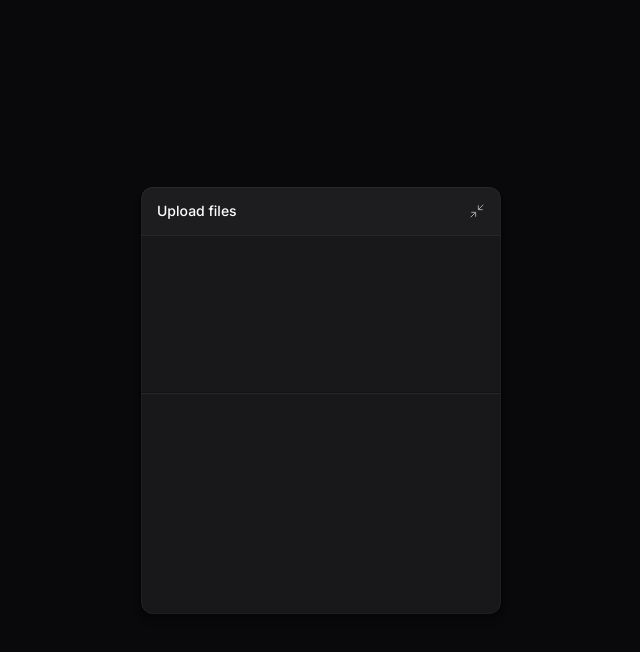
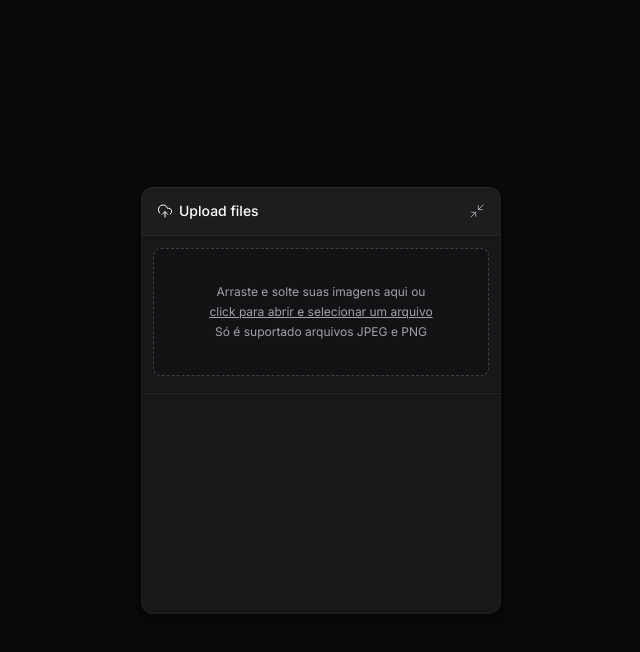
Before and after one commit to EuNetu/UWS-FRONTEND, a React (Vite) app: page / in a window 1280 px wide. Both pictures are taken after a click on the button "Upload files". Shown: the top 652 px of the page, without its empty margins (319-959 px from the left). Built offline with nearby package versions, Linux system fonts and the light colour scheme; a web font is replaced by a local one.

Commit message:
feat: Dropzone e título

```diff
--- a/package.json
+++ b/package.json
@@ -14,6 +14,7 @@
     "lucide-react": "^0.523.0",
     "react": "^19.1.0",
     "react-dom": "^19.1.0",
+    "react-dropzone": "^14.3.8",
     "tailwind-variants": "^1.0.0"
   },
   "devDependencies": {
--- a/src/components/upload-widget-dropzone.tsx
+++ b/src/components/upload-widget-dropzone.tsx
@@ -1,5 +1,31 @@
+import { useDropzone } from "react-dropzone"
+
 export function UploadWidgetDropzone() {
+    const { getRootProps, getInputProps, isDragActive } = useDropzone({
+        multiple: true,
+        accept: {
+            'image/jpeg': [],
+            'image/png': [],
+        },
+        onDrop(acceptedFiles) {
+            console.log(acceptedFiles)
+        }
+    })
     return (
-        <div className="px-3 h-32"></div>
+        <div className="px-3 flex flex-col gap-3">
+
+            <div
+                data-dragging={isDragActive}
+                className="cursor-pointer text-zinc-400 bg-black/20 p-5 rounded-lg border border-zinc-700 border-dashed h-32 flex flex-col items-center justify-center gap-1 hover:border-zinc-600 transition-colors data-[dragging=true]:bg-indigo-500/10 data-[dragging=true]:border-indigo-500 data-[dragging=true]:text-indigo-400"
+                {...getRootProps()}
+            >
+                <input type="file"  {...getInputProps()} />
+
+                <span className="text-xs">Arraste e solte suas imagens aqui ou</span>
+                <span className="text-xs underline"> click para abrir e selecionar um arquivo </span>
+
+                <span className="text-xs text-zinc-400">Só é suportado arquivos JPEG e PNG</span>
+            </div>
+        </div>
     )
 }
--- a/src/components/upload-widget-header.tsx
+++ b/src/components/upload-widget-header.tsx
@@ -2,11 +2,12 @@ import * as Collapsible from "@radix-ui/react-collapsible";
 
 import { Minimize2 } from "lucide-react";
 import { Button } from "./ui/button";
+import { UploadWidgetTitle } from "./upload-widget-title";
 
 export function UploadWidgetHeader() {
     return (
         <div className="w-full p-4 py-2 bg-white/2 border-zinc-800 border-b flex items-center justify-between">
-            <span className="text-sm font-medium">Upload files</span>
+            <UploadWidgetTitle />
             <Collapsible.Trigger asChild>
                 <Button size="icon" className="-mr-2">
                     <Minimize2 strokeWidth={1.5} className="size-4" />
--- a/src/components/upload-widget-minimized-button.tsx
+++ b/src/components/upload-widget-minimized-button.tsx
@@ -1,10 +1,11 @@
 import * as Collapsible from "@radix-ui/react-collapsible";
 import { Minimize2 } from "lucide-react";
+import { UploadWidgetTitle } from "./upload-widget-title";
 
 export function UploadWidgetMinimizedButton() {
     return (
         <Collapsible.Trigger className="group w-full bg-white/2 py-3 px-5 flex items-center justify-between">
-            <span className="text-sm font-medium">Upload files</span>
+            <UploadWidgetTitle />
 
             <Minimize2 strokeWidth={1.5} className="size-4 text-zinc-400 group-hover:text-zinc-100"/>
         </Collapsible.Trigger>
--- /dev/null
+++ b/src/components/upload-widget-title.tsx
@@ -0,0 +1,10 @@
+import { UploadCloud } from "lucide-react"
+
+export function UploadWidgetTitle(){
+    return(
+        <div className="flex items-center gap-1.5 text-sm font-medium">
+            <UploadCloud className="size-4" strokeWidth={1.5} />
+            <span>Upload files</span>
+        </div>
+    )
+}
```
Also changed, not shown: 1 other file (tests, documents, lock files or other folders).
